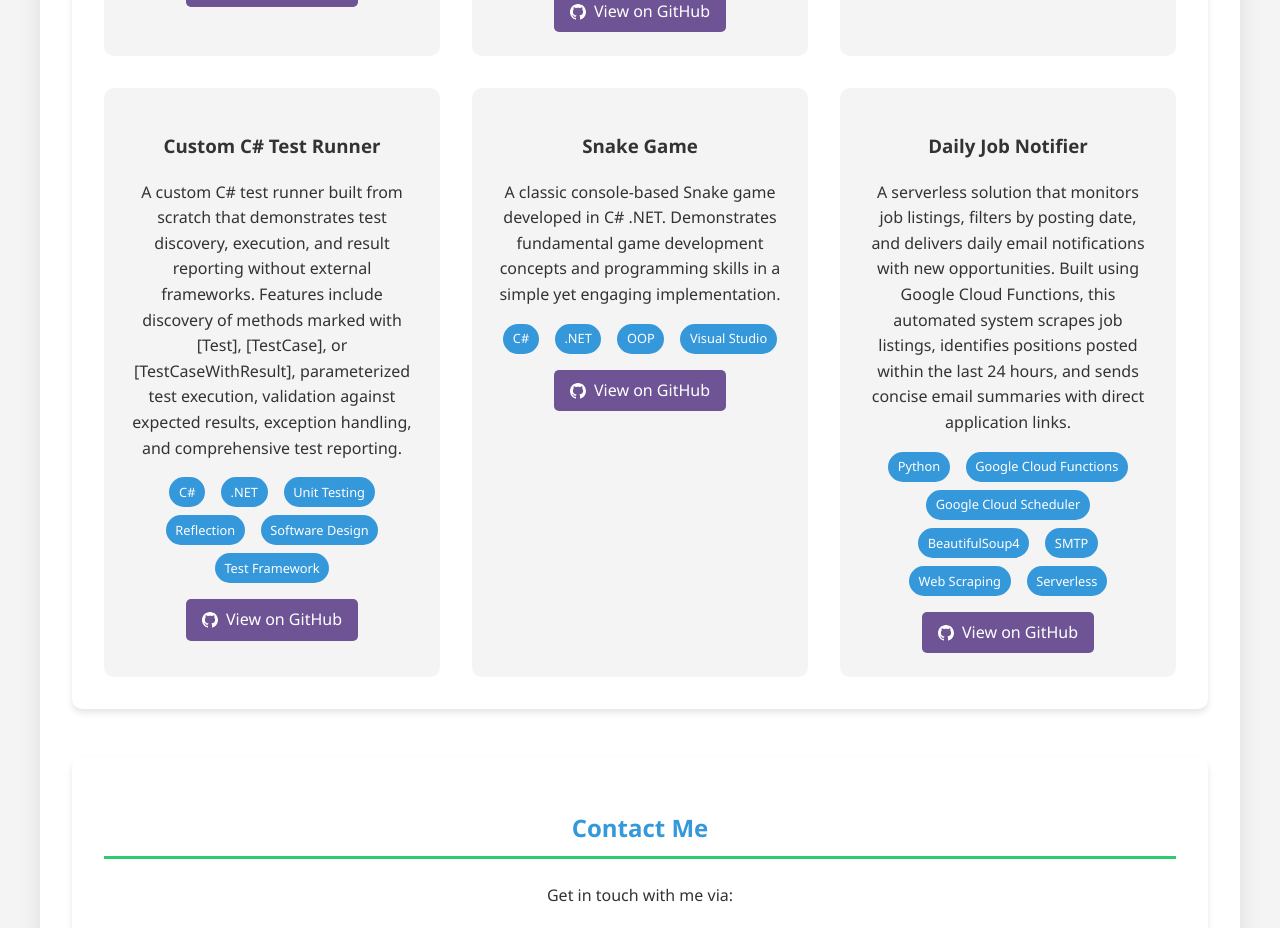
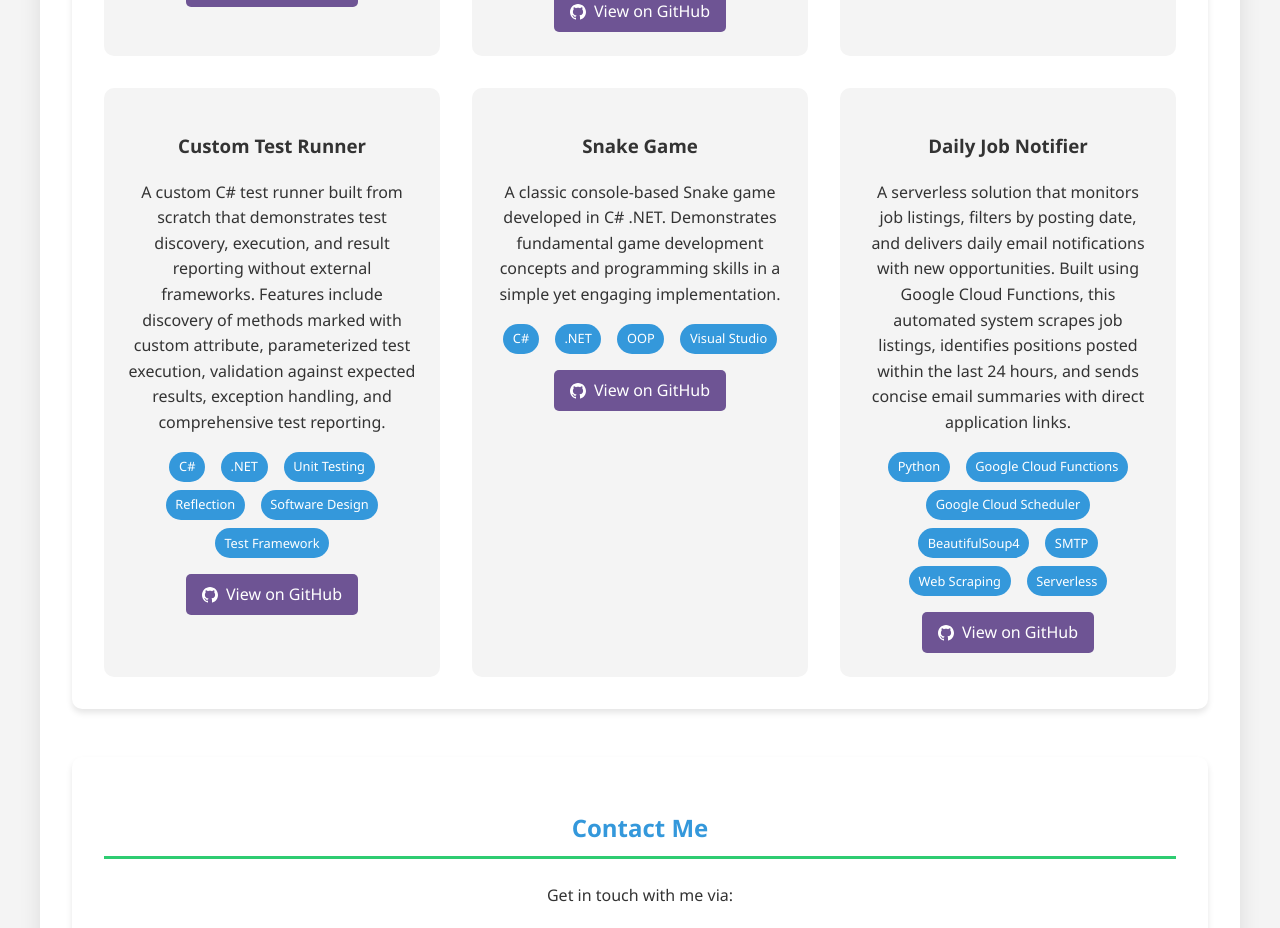
Before and after one commit to dotz600/myPortfolio, a React (Create React App) app: page / in a window 1280 px wide. Shown: the part 1471-2399 px from the top of the page. Built offline with nearby package versions, Linux system fonts and the light colour scheme.

Commit message:
change test runner descreption

```diff
--- a/src/App.js
+++ b/src/App.js
@@ -25,8 +25,8 @@ function App() {
       demoLink: "#" // Replace with your demo link if available
     },
     {
-      title: "Custom C# Test Runner",
-      description: "A custom C# test runner built from scratch that demonstrates test discovery, execution, and result reporting without external frameworks. Features include discovery of methods marked with [Test], [TestCase], or [TestCaseWithResult], parameterized test execution, validation against expected results, exception handling, and comprehensive test reporting.",
+      title: "Custom Test Runner",
+      description: "A custom C# test runner built from scratch that demonstrates test discovery, execution, and result reporting without external frameworks. Features include discovery of methods marked with custom attribute, parameterized test execution, validation against expected results, exception handling, and comprehensive test reporting.",
       technologies: ["C#", ".NET", "Unit Testing", "Reflection", "Software Design", "Test Framework"],
       githubLink: "https://github.com/dotz600/TestRunner",
       demoLink: "#"
```
